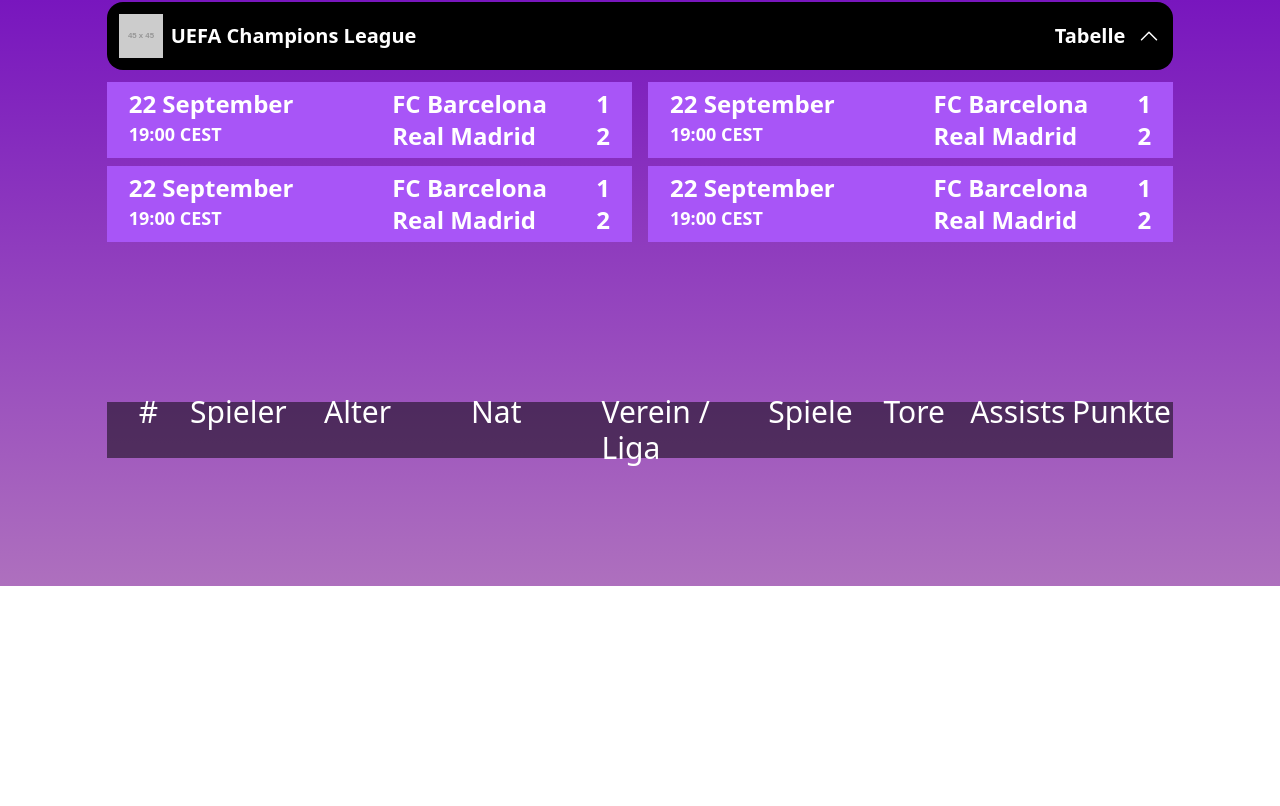
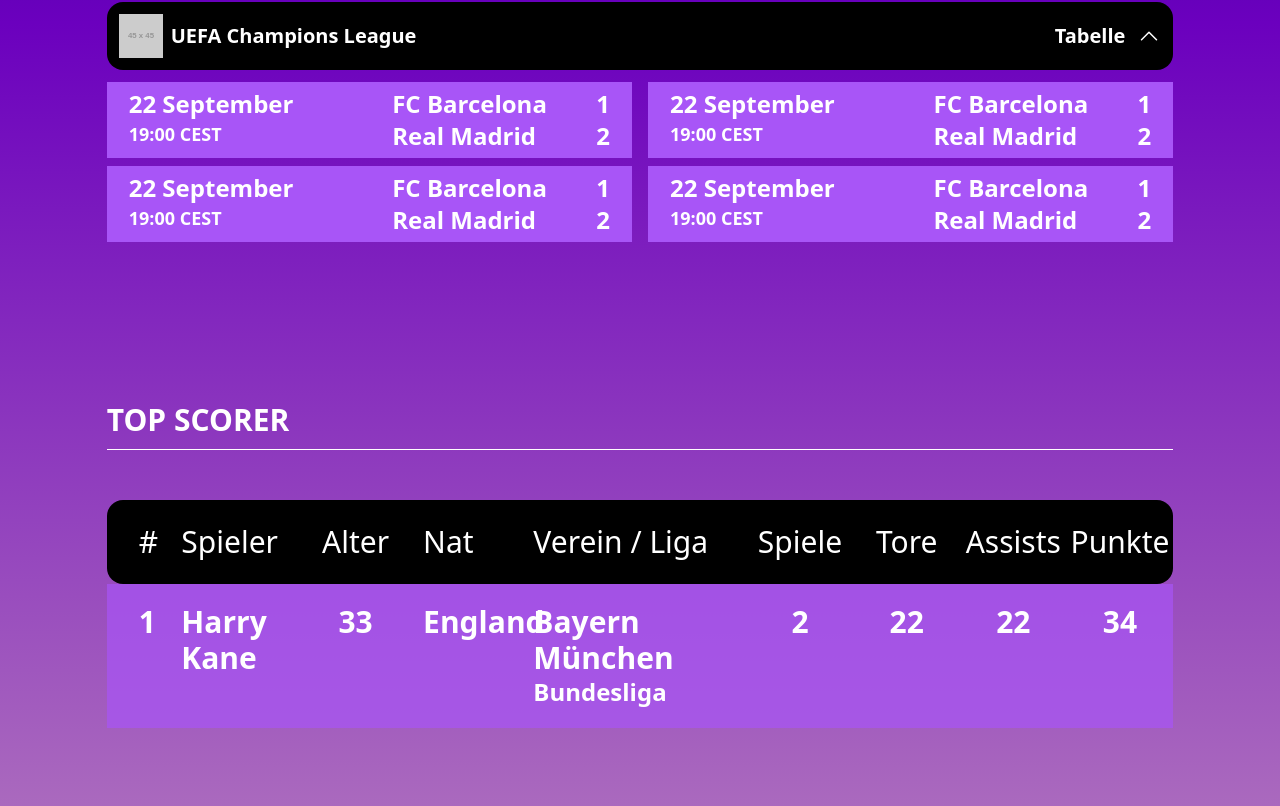
Before and after one commit to qruite/React-Football, a React (Create React App) app in the folder football/: page / in a window 1280 px wide. Shown: the part 1310-2116 px from the top of the page. Before the commit the page ends 1896 px from the top, so only its background shows below. Built offline with nearby package versions, Linux system fonts and the light colour scheme.

Commit message:
ranking table added

```diff
--- a/football/src/components/atoms/RankingTableBody.js
+++ b/football/src/components/atoms/RankingTableBody.js
@@ -2,17 +2,17 @@
 
 export default function RankingTableBody() {
     return (
-        <div className='text-white font-light text-3xl grid grid-cols-5 content-center h-14 bg-black/50 gap-5'>
-            <div className='flex space-x-8'>
+        <div className='text-white font-bold text-3xl grid grid-cols-5 content-center pt-5 pb-5 bg-purple-500/70 '>
+            <div className='grid grid-cols-5 space-x-8'>
                 <div className='ml-8'>1</div>
-                <div>Harry Kane</div>
+                <div className='col-span-4'>Harry Kane</div>
             </div>
-            <div className='flex col-span-2 space-x-20'>
-                <div>33</div>
-                <div>England</div>
-                <div>
+            <div className='grid grid-cols-6 col-span-2'>
+                <div className='text-center'>33</div>
+                <div className='col-span-2 pl-8'>England</div>
+                <div className='col-span-3'>
                     <div>Bayern München</div>
-                    <div>Bundesliga</div>
+                    <div className='text-2xl'>Bundesliga</div>
                 </div>
             </div>
             <div className='grid grid-cols-4 text-center col-span-2 '>
--- a/football/src/components/atoms/RankingTableHeader.js
+++ b/football/src/components/atoms/RankingTableHeader.js
@@ -2,15 +2,15 @@
 
 export default function RankingTableHeader() {
     return (
-        <div className='text-white font-light text-3xl grid grid-cols-5 content-center h-14 bg-black/50 gap-5'>
-            <div className='flex space-x-8'>
+        <div className='text-white font-normal text-3xl grid grid-cols-5 content-center bg-black pt-6 pb-6 rounded-2xl'>
+            <div className='grid grid-cols-5 space-x-8'>
                 <div className='ml-8'>#</div>
-                <div>Spieler</div>
+                <div className='col-span-4'>Spieler</div>
             </div>
-            <div className='flex col-span-2 space-x-20'>
-                <div>Alter</div>
-                <div>Nat</div>
-                <div>Verein / Liga</div>
+            <div className='grid grid-cols-6 col-span-2'>
+                <div className='text-center'>Alter</div>
+                <div className='col-span-2 pl-8'>Nat</div>
+                <div className='col-span-3'>Verein / Liga</div>
             </div>
             <div className='grid grid-cols-4 text-center col-span-2 '>
                 <div className=''>Spiele</div>
--- a/football/src/components/molecules/RankingTable.js
+++ b/football/src/components/molecules/RankingTable.js
@@ -0,0 +1,12 @@
+import React from 'react'
+import RankingTableHeader from '../atoms/RankingTableHeader'
+import RankingTableBody from '../atoms/RankingTableBody'
+
+export default function RankingTable() {
+    return (
+        <div>
+            <RankingTableHeader />
+            <RankingTableBody />
+        </div>
+    )
+}
--- a/football/src/components/organisms/RankingSection.js
+++ b/football/src/components/organisms/RankingSection.js
@@ -1,10 +1,12 @@
 import React from 'react'
-import RankingTableHeader from '../atoms/RankingTableHeader'
+import RankingTable from '../molecules/RankingTable'
+import SectionTitel from '../atoms/SectionTitel'
 
 export default function RankingSection() {
     return (
         <div>
-            <RankingTableHeader />
+            <SectionTitel titelName="TOP SCORER" />
+            <RankingTable />
         </div>
     )
 }
```
